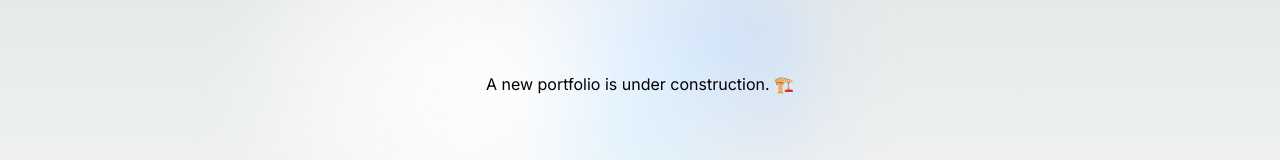
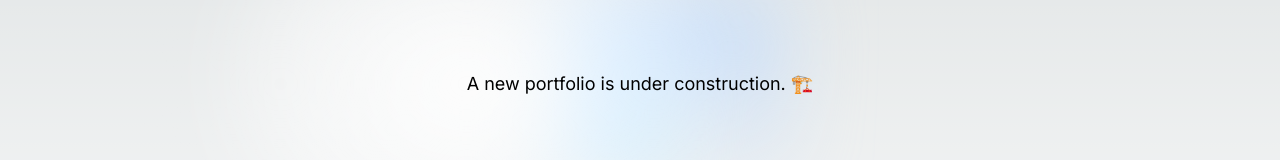
Before and after one commit to muriloloffi/muriloloffi.com, a Next.js app: page / in a window 1280 px wide. Shown: the part 316-476 px from the top of the page. Built offline with nearby package versions, Linux system fonts and the light colour scheme.

Commit message:
Increase the font size

```diff
--- a/src/app/page.js
+++ b/src/app/page.js
@@ -8,7 +8,7 @@ export default function Home() {
       <div className="z-10 max-w-5xl w-full items-center justify-between font-mono text-sm lg:flex"></div>
 
       <div className="relative flex place-items-center before:absolute before:h-[300px] before:w-full sm:before:w-[480px] before:-translate-x-1/2 before:rounded-full before:bg-gradient-radial before:from-white before:to-transparent before:blur-2xl before:content-[''] after:absolute after:-z-20 after:h-[180px] after:w-full sm:after:w-[240px] after:translate-x-1/3 after:bg-gradient-conic after:from-sky-200 after:via-blue-200 after:blur-2xl after:content-[''] before:dark:bg-gradient-to-br before:dark:from-transparent before:dark:to-blue-700 before:dark:opacity-10 after:dark:from-sky-900 after:dark:via-[#0141ff] after:dark:opacity-40 before:lg:h-[360px] z-[-1]">
-        <p className="relative dark:drop-shadow-[0_0_0.3rem_#ffffff70] dark:invert">
+        <p className="relative dark:drop-shadow-[0_0_0.3rem_#ffffff70] dark:invert text-lg">
           A new portfolio is under construction. 🏗️
         </p>
       </div>
```
